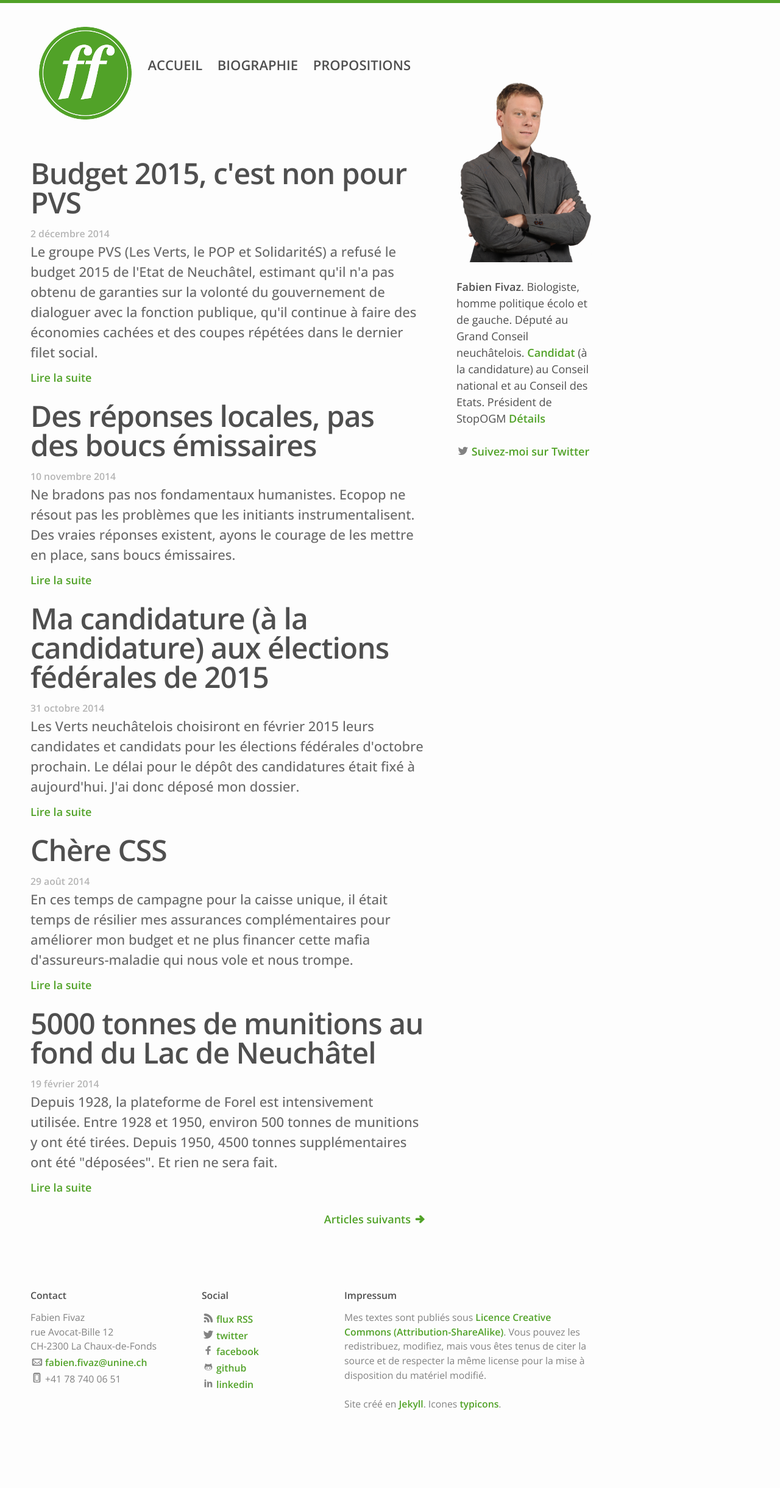
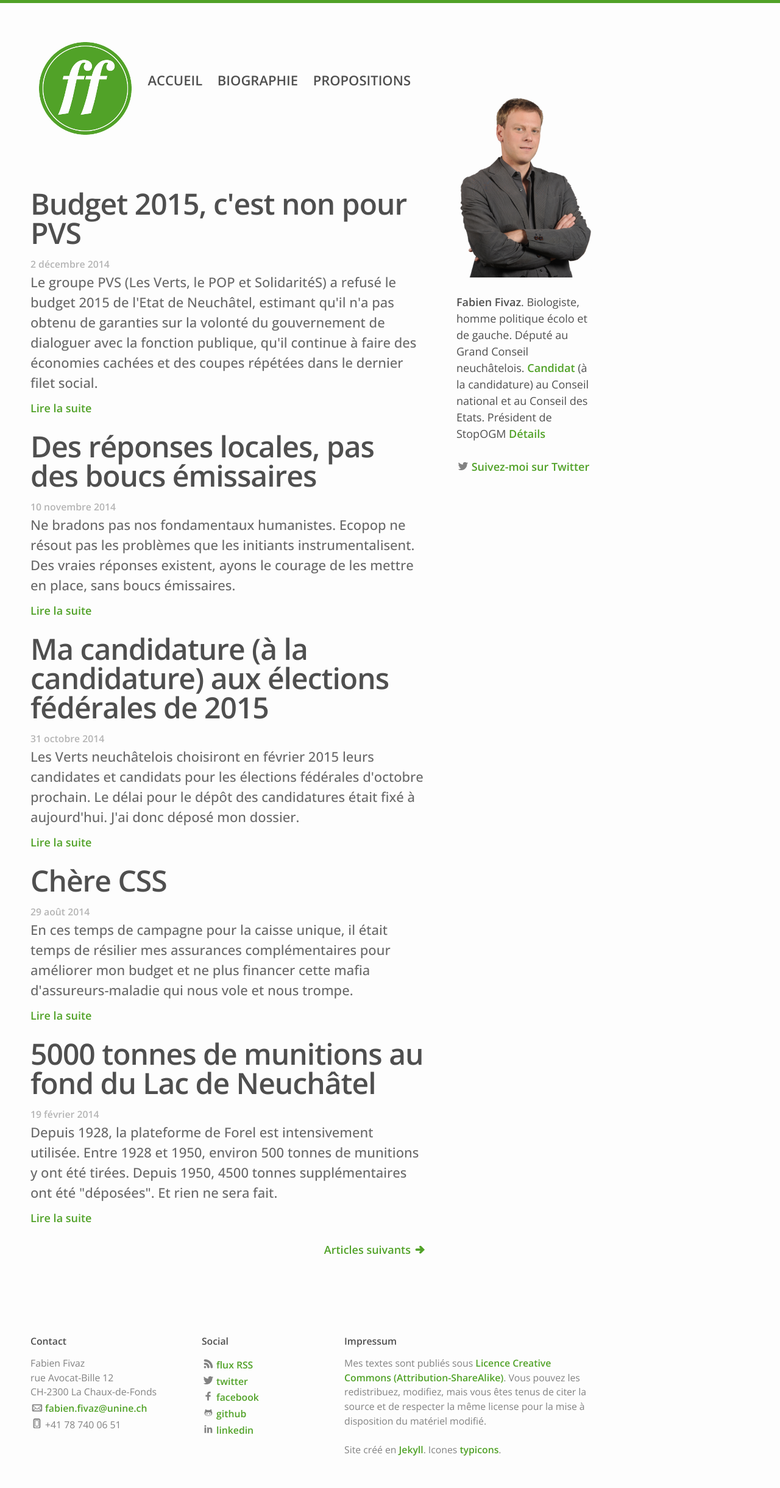
Before and after one commit to ffivaz/ffivaz.github.io, a Jekyll site: the page built from index.html, in a window 1280 px wide. Shown: the whole page at 61% size. Built offline with Jekyll 4.4.1, drawn with Linux system fonts in a browser that asks for light colours; nearby versions of some CDN libraries; the list of posts is cut into pages by our own code; before the commit the page ends 2365 px from its top, so only the background shows below that.

Commit message:
css changes for iPad

```diff
--- a/_sass/_base.scss
+++ b/_sass/_base.scss
@@ -159,7 +159,7 @@
     max-width:         calc(#{$content-width} - (#{$spacing-unit} * 2));
     margin-right: $spacing-unit;
     margin-left: $spacing-unit;
-    margin-top: $spacing-unit;
+    margin-top: 2 * $spacing-unit;
     padding-right: $spacing-unit;
     padding-left: $spacing-unit;
     @extend %clearfix;
```
